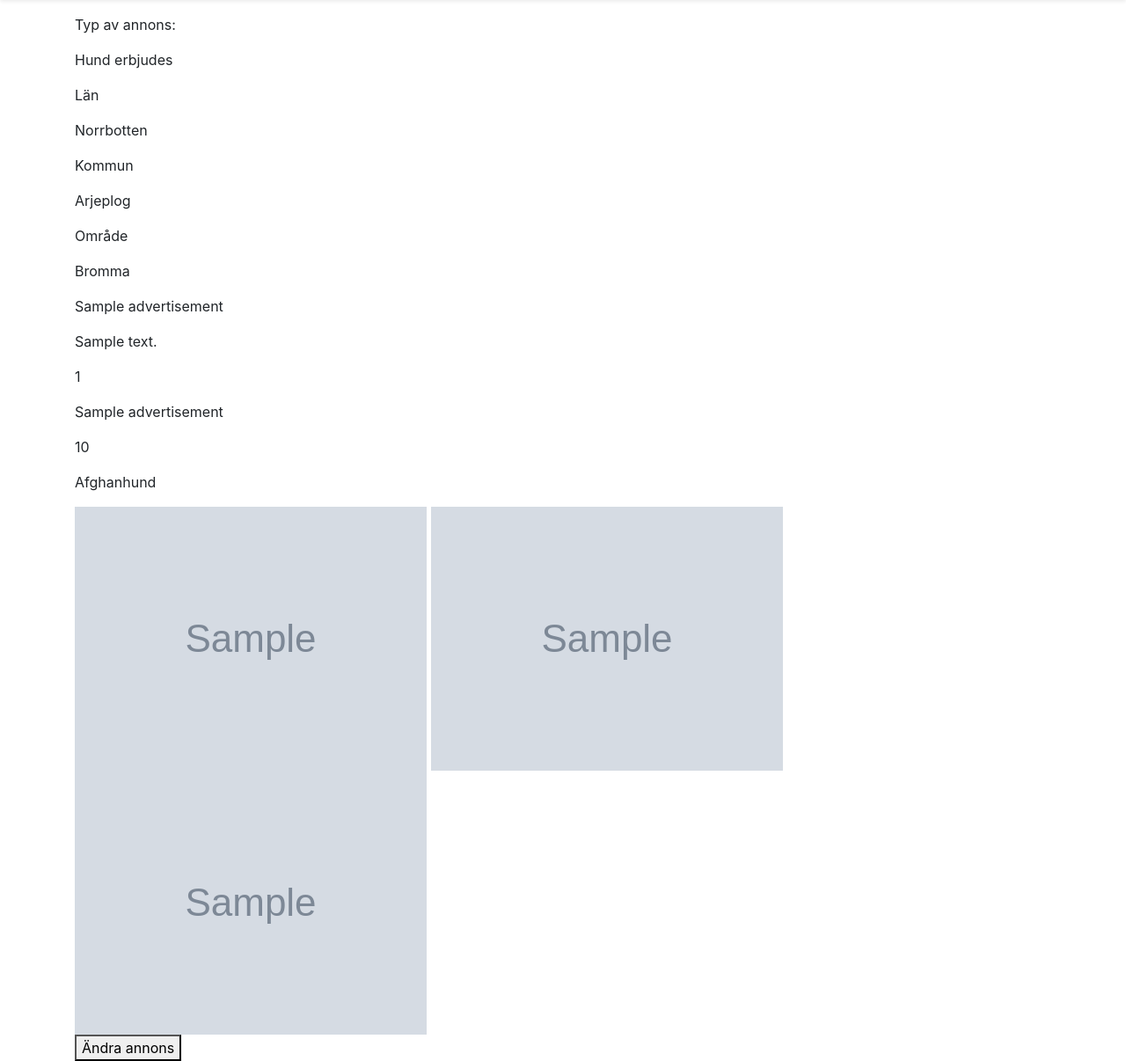
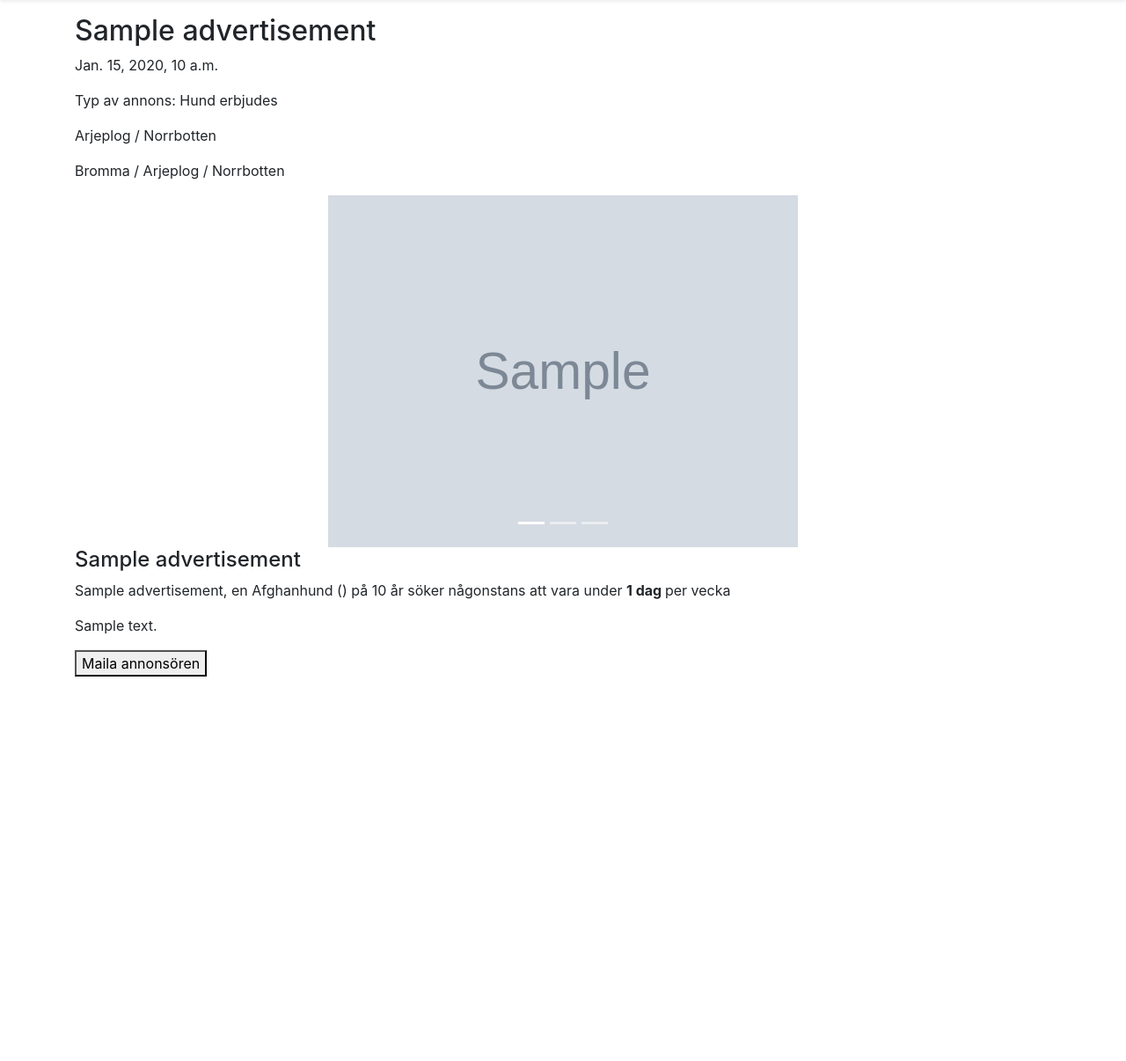
Before and after one commit to minifisk/kontorshund, a Django app: page /ads/1 in a window 1280 px wide. Shown: the part 73-1279 px from the top of the page at 88% size. After the commit the page ends 842 px from the top, so only its background shows below. Run offline with Django 3.2, Linux system fonts and the light colour scheme; data comes from the database, SQL or seed files in the repository; tables that the repository leaves empty hold one stand-in row (values such as "Sample post"); grey boxes marked "Sample" are stand-in pictures; some libraries are stand-ins or nearby versions.

Commit message:
Cleaning up templates

```diff
--- /dev/null
+++ b/templates/core/ad_template.html
@@ -0,0 +1,69 @@
+<h2>{{ ad.title }}</h2>
+<p>{{ ad.created_at }}</p>
+
+<div id="ad_type">
+    {% if ad.is_offering_own_dog %}
+        <p>Typ av annons: Hund erbjudes</p>
+    {% else %}
+        <p>Type av annons: Hund sökes</p>
+    {% endif %}
+    </div>
+<div id="location">
+    <p>{{ ad.municipality }} / {{ ad.province }}</p>
+    {% if ad.area %}
+        <p>{{ ad.area }} / {{ ad.municipality }} / {{ ad.province }}</p>
+    {% endif %}
+</div>
+
+<div id="images">
+    <div id="carouselExampleIndicators" class="carousel slide" data-ride="carousel">
+        <ol class="carousel-indicators">
+            <li data-target="#carouselExampleIndicators" data-slide-to="0" class="active"></li>
+            <li data-target="#carouselExampleIndicators" data-slide-to="1"></li>
+            <li data-target="#carouselExampleIndicators" data-slide-to="2"></li>
+        </ol>
+        <div class="carousel-inner">
+            <div class="carousel-item active">
+            <img class="d-block" src="/media/{{ ad.image1 }}" alt="First slide">
+            </div>
+            <div class="carousel-item">
+            <img class="d-block" src="/media/{{ ad.image2 }}" alt="Second slide">
+            </div>
+            <div class="carousel-item">
+            <img class="d-block " src="/media/{{ ad.image3 }}" alt="Third slide">
+            </div>
+        </div>
+        <a class="carousel-control-prev" href="#carouselExampleIndicators" role="button" data-slide="prev">
+            <span class="carousel-control-prev-icon" aria-hidden="true"></span>
+            <span class="sr-only">Previous</span>
+        </a>
+        <a class="carousel-control-next" href="#carouselExampleIndicators" role="button" data-slide="next">
+            <span class="carousel-control-next-icon" aria-hidden="true"></span>
+            <span class="sr-only">Next</span>
+        </a>
+    </div>
+</div>
+
+    <div id="dog_info">
+    <h4>{{ ad.title }}</h4>
+    {% if ad.is_offering_own_dog %}
+        <p>{{ ad.name }}, en {{ ad.hundras }} ({{ ad.size_offered }}) på {{ ad.age }} år söker någonstans att vara under <b>{{ ad.days_per_week }}
+            {% if ad.days_per_week > 1 %}
+                dagar
+            {% else %}
+                dag
+            {% endif %}
+            </b> per vecka</p>
+    {% else %}
+        <p>Jag/Vi söker en hund av storlek {{ ad.size_requested }} att ta hand om {{ ad.days_per_week }}
+            {% if ad.days_per_week > 1 %}
+                dagar
+            {% else %}
+                dag
+            {% endif %}
+            </b> per vecka </p>
+    {% endif %}
+    <p>{{ ad.description }}</p>
+    </div>
+
+    <button>Maila annonsören</button>
--- a/templates/core/advertisement_detail.html
+++ b/templates/core/advertisement_detail.html
@@ -3,142 +3,48 @@
 
 {% block content %}
 
+<!-- Check if NOT published -->
 {% if not ad.is_published %}
+
+    <!-- Check if ad belongs to user -->
     {% if ad.author == request.user %}
 
 
-        {% if ad.has_initial_payment == False %}
-            <p>Denna annons tillhör dig och har betalstatus: <b> Obetald </b>-  Endast du kan se annonsen tills den är betald!
-                <br>
-                <a href="{% url 'swish_payment_template' ad.id %}"><button >Betala med Swish</button></a>
-                <a href="{% url 'bg_payment' ad.id %}"><button >Betala med Bankgiro</button></a>
+            <p>Denna annons tillhör dig och är ännu <b>Opublicerad</b> </p>
 
+            <!-- Check if ad has initial payment -->
+            {% if ad.has_initial_payment == False %}
+                <p>Din annons har betalstatus <b> Obetald </b>-  Endast du kan se annonsen tills den är betald! </p>
+                    <br>
+                    <a href="{% url 'swish_payment_template' ad.id %}"><button >Betala med Swish</button></a>
+                    <a href="{% url 'bg_payment' ad.id %}"><button >Betala med Bankgiro</button></a>
+
+            {% else %}
+                <p>Din annons har betalstatus <b> Betald </b> Något har gått snett då din annons är betald men ännu ej publicerad. Vänta i 10 minuter och uppdatera sidan. Är din annons ännu opublicerad kontakta oss på <a href = "mailto: info@kontorshund.se">info@kontorshund.se</a> </p>
+            {% endif %}
 
             <div id="unpublished">
-
-                <h2>{{ ad.title }}</h2>
-                <p>{{ ad.created_at }}</p>
-
-                <div id="ad_type">
-                    {% if ad.is_offering_own_dog %}
-                    <p>Typ av annons: Hund erbjudes</p>
-                    {% else %}
-                    <p>Type av annons: Hund sökes</p>
-                    {% endif %}
-                    </div>
-                <div id="location">
-                    <p>{{ ad.municipality }} / {{ ad.province }}</p>
-                    {% if ad.area %}
-                        <p>{{ ad.area }} / {{ ad.municipality }} / {{ ad.province }}</p>
-                    {% endif %}
-                </div>
-
-                <div id="images">
-                    <div id="carouselExampleIndicators" class="carousel slide" data-ride="carousel">
-                        <ol class="carousel-indicators">
-                            <li data-target="#carouselExampleIndicators" data-slide-to="0" class="active"></li>
-                            <li data-target="#carouselExampleIndicators" data-slide-to="1"></li>
-                            <li data-target="#carouselExampleIndicators" data-slide-to="2"></li>
-                        </ol>
-                        <div class="carousel-inner">
-                            <div class="carousel-item active">
-                            <img class="d-block" src="/media/{{ ad.image1 }}" alt="First slide">
-                            </div>
-                            <div class="carousel-item">
-                            <img class="d-block" src="/media/{{ ad.image2 }}" alt="Second slide">
-                            </div>
-                            <div class="carousel-item">
-                            <img class="d-block " src="/media/{{ ad.image3 }}" alt="Third slide">
-                            </div>
-                        </div>
-                        <a class="carousel-control-prev" href="#carouselExampleIndicators" role="button" data-slide="prev">
-                            <span class="carousel-control-prev-icon" aria-hidden="true"></span>
-                            <span class="sr-only">Previous</span>
-                        </a>
-                        <a class="carousel-control-next" href="#carouselExampleIndicators" role="button" data-slide="next">
-                            <span class="carousel-control-next-icon" aria-hidden="true"></span>
-                            <span class="sr-only">Next</span>
-                        </a>
-                    </div>
-                </div>
-
-                    <div id="dog_info">
-                    <h4>{{ ad.title }}</h4>
-                    {% if ad.is_offering_own_dog %}
-                        <p>{{ ad.name }}, en {{ ad.hundras }} ({{ ad.size_offered }}) på {{ ad.age }} år söker någonstans att vara under <b>{{ ad.days_per_week }} {% if ad.days_per_week > 1 %} dagar {% else %} dag {% endif %}</b> per vecka</p>
-                    {% else %}
-                        <p>Jag/Vi söker en hund av storlek {{ ad.size_requested }} att ta hand om {{ ad.days_per_week }} {% if ad.days_per_week > 1 %} dagar {% else %} dag {% endif %}</b> per vecka </p>
-                    {% endif %}
-                    <p>{{ ad.description }}</p>
-                    </div>
-
-                    <button>Maila annonsören</button>
-
+                {% include 'core/ad_template.html' %}
             </div>
 
 
 
-
-        {% else %}
-            <p>Denna annons tillhör dig och har betalstatus: <b> Betald </b>
-        {% endif%}
-
+    <!-- If ad don't belong to user -->
     {% else %}
-    <p>Denna annons väntar på att bli betald</p>
+        <p>Denna annons väntar på att bli betald</p>
     {% endif %}
 
+<!-- If ad IS published -->
 {% else %}
 
-    <div id=ad_type>
-    <p>Typ av annons: </p>
-    {% if ad.is_offering_own_dog %}
-    <p>Hund erbjudes</p>
-    {% else %}
-    <p>Hund sökes</p>
+     <!-- Let user know if it's their own ad if it's published -->
+    {% if ad.author == request.user %}
+        <p>Denna annons tillhör dig och är <b>Publicerad</b> </p>
     {% endif %}
-    </div>
 
-
-    <div id="ad_location">
-        <p>Län</p>
-        <p>{{ ad.province }}</p>
-        <p>Kommun</p>
-        <p>{{ ad.municipality }}</p>
-        <p>Område</p>
-        <p>{{ ad.area }}</p>
-    </div>
-
-    <div id="ad_info">
-    <p>{{ ad.title }}</p>
-    <p>{{ ad.description }}</p>
-    <p>{{ ad.days_per_week }}</p>
-    </div>
-
-    <div id="dog_info">
-    {% if ad.is_offering_own_dog %}
-        <p>{{ ad.name }}</p>
-        <p>{{ ad.age }}</p>
-        <p>{{ ad.hundras }}</p>
-        <p>{{ ad.size_offered }}</p>
-    {% else %}
-        <p>{{ ad.size_requested }}</p>
-    {% endif %}
-    </div>
-
-    <div id="images">
-    <img src="/media/{{ ad.image1 }}" alt="">
-    <img src="/media/{{ ad.image2 }}" alt="">
-    <img src="/media/{{ ad.image3 }}" alt="">
-    </div>
-
-
-    <button>Ändra annons</button>
+    {% include 'core/ad_template.html' %}
 
 {% endif %}
 
-{% endblock content %}
 
-{% block footer %}
-
-
-{% endblock footer %}
+{% endblock %}
```
Also changed, not shown: core/forms.py (+7 -1 lines).
